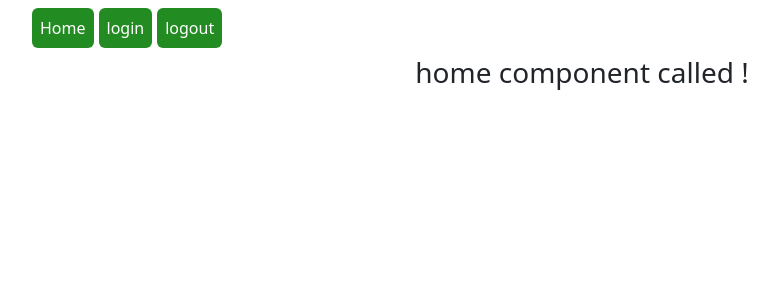
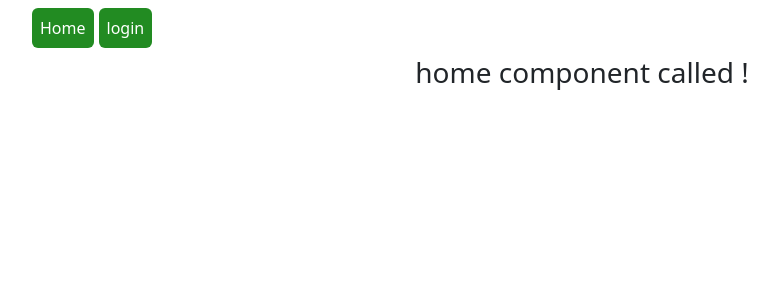
Before and after one commit to kushmohit/angular-task, an Angular app: page / in a window 1280 px wide. Shown: the top 300 px of the page, without its empty margins (58-836 px from the left). Built offline with nearby package versions, Linux system fonts and the light colour scheme.

Commit message:
Update app.component.html

```diff
--- a/src/app/app.component.html
+++ b/src/app/app.component.html
@@ -1,9 +1,9 @@
 <div class="container">
   <ul class="nav  m-2">
-    <li routerLink=""  class="p-2 tabColor">Home</li >
+    <li routerLink="home"  class="p-2 tabColor">Home</li >
     <li   routerLink="about" class="p-2 tabColor">{{buttonvalue}}</li >
-    <li  routerLink="about" class="p-2 tabColor">logout</li >
-    </ul>
+      <li class="p-2  " *ngIf="username" >{{username}}</li>
+  </ul>
 
   <router-outlet></router-outlet>
 </div>
```
